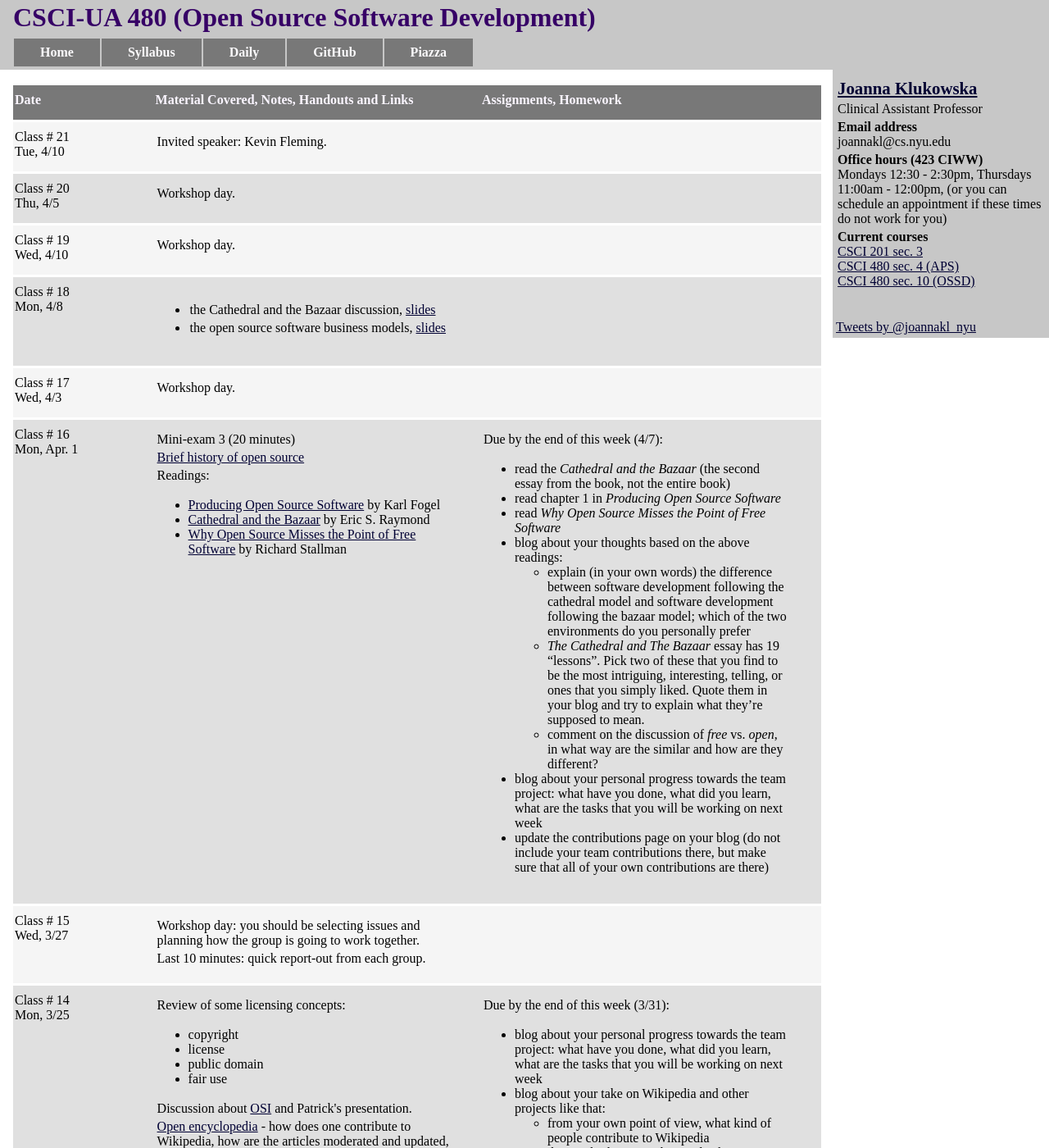
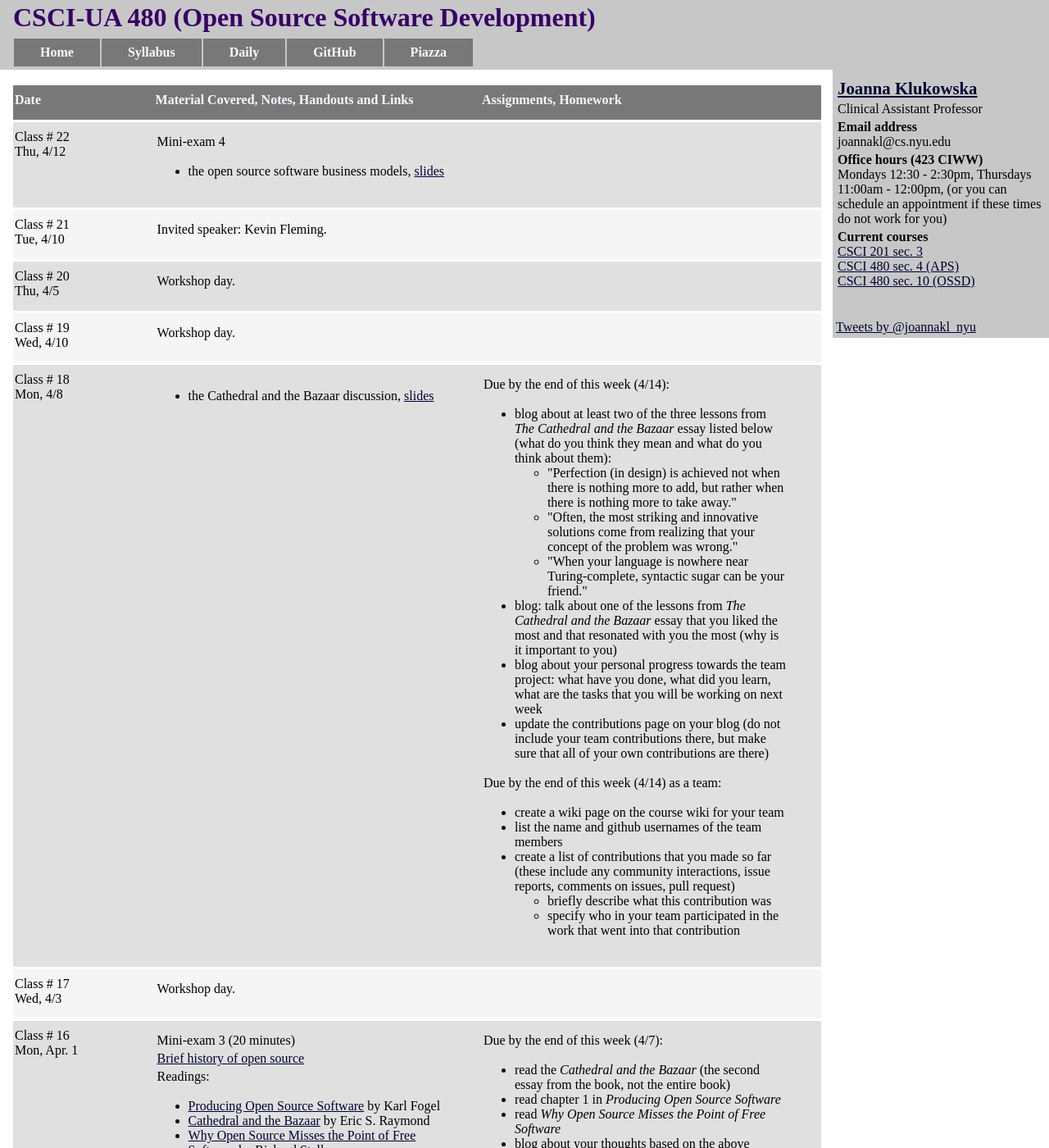
Before and after one commit to joannakl/ossd_s19, a Jekyll site: the page built from daily.html, in a window 1280 px wide and 1400 px high. Shown: the whole window at 82% size. Built offline with Jekyll 4.4.1, drawn with Linux system fonts in a browser that asks for light colours; comment, search, counter and statistics services are not loaded.

Commit message:
adding assignments for week 9

```diff
--- a/_includes/daily/18.markdown
+++ b/_includes/daily/18.markdown
@@ -25,6 +24,28 @@ Mon, 4/8
 
 <div class="column_assign">
 <p markdown="block">
+
+
+
+Due by the end of this week (4/14):
+- blog about at least two of the three lessons from _The Cathedral and the Bazaar_ essay listed below (what do you think they mean and what do you think about them):
+  - "Perfection (in design) is achieved not when there is nothing more to add, but rather when there is nothing more to take away."
+  - "Often, the most striking and innovative solutions come from realizing that your concept of the problem was wrong."
+  - "When your language is nowhere near Turing-complete, syntactic sugar can be your friend."
+- blog: talk about one of the lessons from _The Cathedral and the Bazaar_ essay that you liked the most and that resonated with you the most (why is it important to you)
+- blog about  your personal progress towards the team project: what have you done,
+what did you learn, what are the tasks that you will be working on next week
+- update the contributions page on your blog (do not include your team contributions there, but make sure that all of your own contributions are there)
+
+Due by the end of this week (4/14) as a team:
+- create a wiki page on the course wiki for your team
+- list the name and github usernames of the team members
+- create a list of contributions that you made so far (these include
+any community interactions, issue reports, comments on issues, pull request)
+    - briefly describe what this contribution was
+    - specify who in your team participated in the work that went into
+      that contribution
+
 
 <!--
 __Blog posts__:
--- a/_includes/daily/22.markdown
+++ b/_includes/daily/22.markdown
@@ -11,6 +11,11 @@ Thu, 4/12
 <p markdown="block">
 
 Mini-exam 4
+
+
+- the open source software business models, [slides](slides/business_models.html)
+
+
 
 </p>
 </div>
--- a/daily.html
+++ b/daily.html
@@ -24,7 +24,7 @@ days:
     - "19"
     - "20"
     - "21"
-#    - "22"
+    - "22"
 #    - "23"
 #    - "24"
 #    - "25"
```
Also changed, not shown: other parts of _includes/daily/18.markdown (+0 -1 lines).
